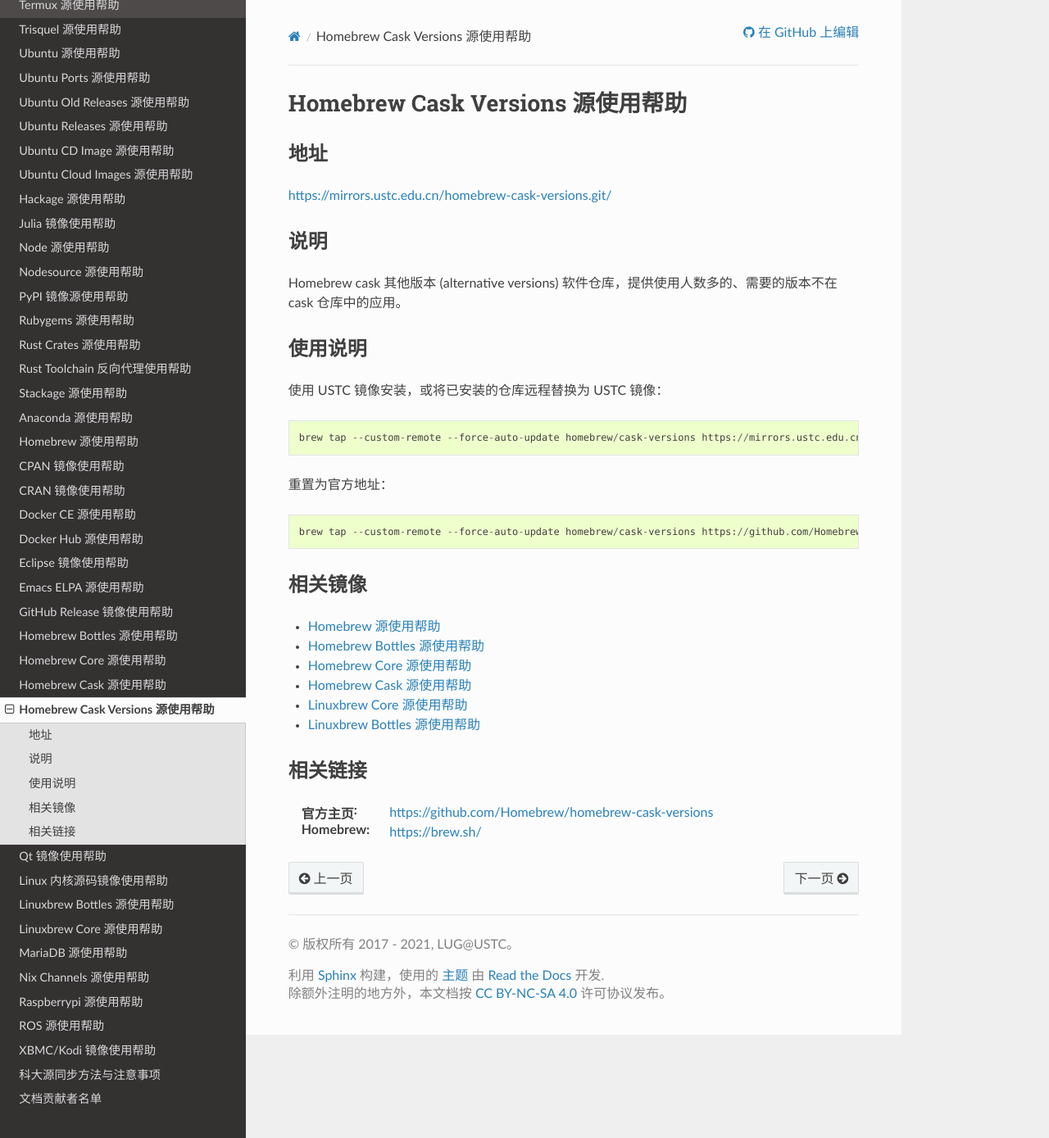
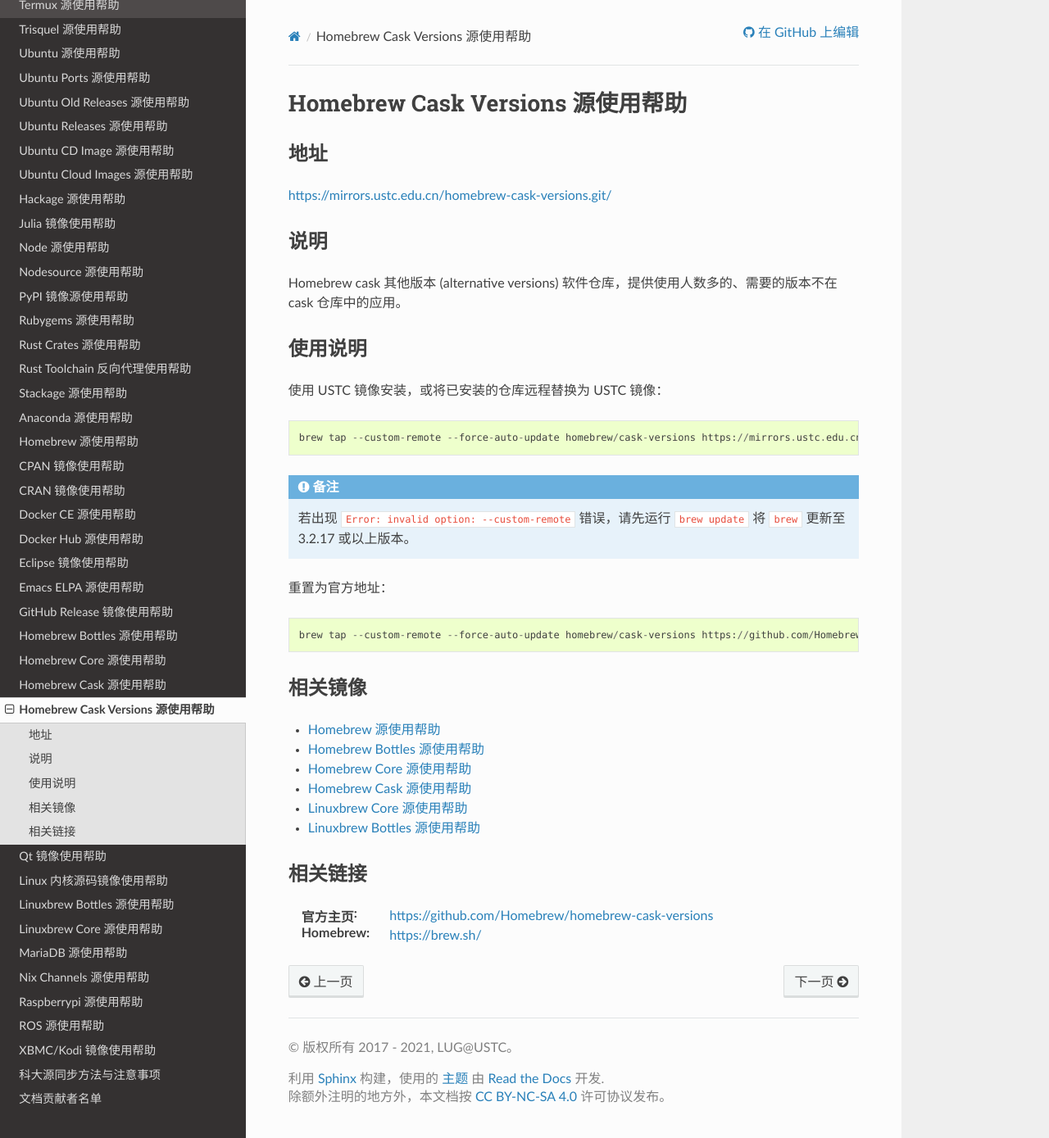
Before and after one commit to ustclug/mirrorhelp, a Sphinx documentation site: the page built from source/homebrew-cask-versions.git.rst, in a window 1280 px wide and 1389 px high. Shown: the whole window at 82% size. Built offline with Sphinx 7.4.7 and the Read the Docs theme 2.0.0, drawn with Linux system fonts in a browser that asks for light colours; pages that are not in the unit, such as notebooks, are missing from menus.

Commit message:
Add notes for brew version requirements

```diff
--- a/source/homebrew-cask-versions.git.rst
+++ b/source/homebrew-cask-versions.git.rst
@@ -21,6 +21,9 @@
 
     brew tap --custom-remote --force-auto-update homebrew/cask-versions https://mirrors.ustc.edu.cn/homebrew-cask-versions.git
 
+.. note::
+    若出现 ``Error: invalid option: --custom-remote`` 错误，请先运行 ``brew update`` 将 ``brew`` 更新至 3.2.17 或以上版本。
+
 重置为官方地址：
 
 ::
--- a/source/homebrew-cask.git.rst
+++ b/source/homebrew-cask.git.rst
@@ -20,6 +20,9 @@
 ::
 
     brew tap --custom-remote --force-auto-update homebrew/cask https://mirrors.ustc.edu.cn/homebrew-cask.git
+
+.. note::
+    若出现 ``Error: invalid option: --custom-remote`` 错误，请先运行 ``brew update`` 将 ``brew`` 更新至 3.2.17 或以上版本。
 
 重置为官方地址：
 
```
